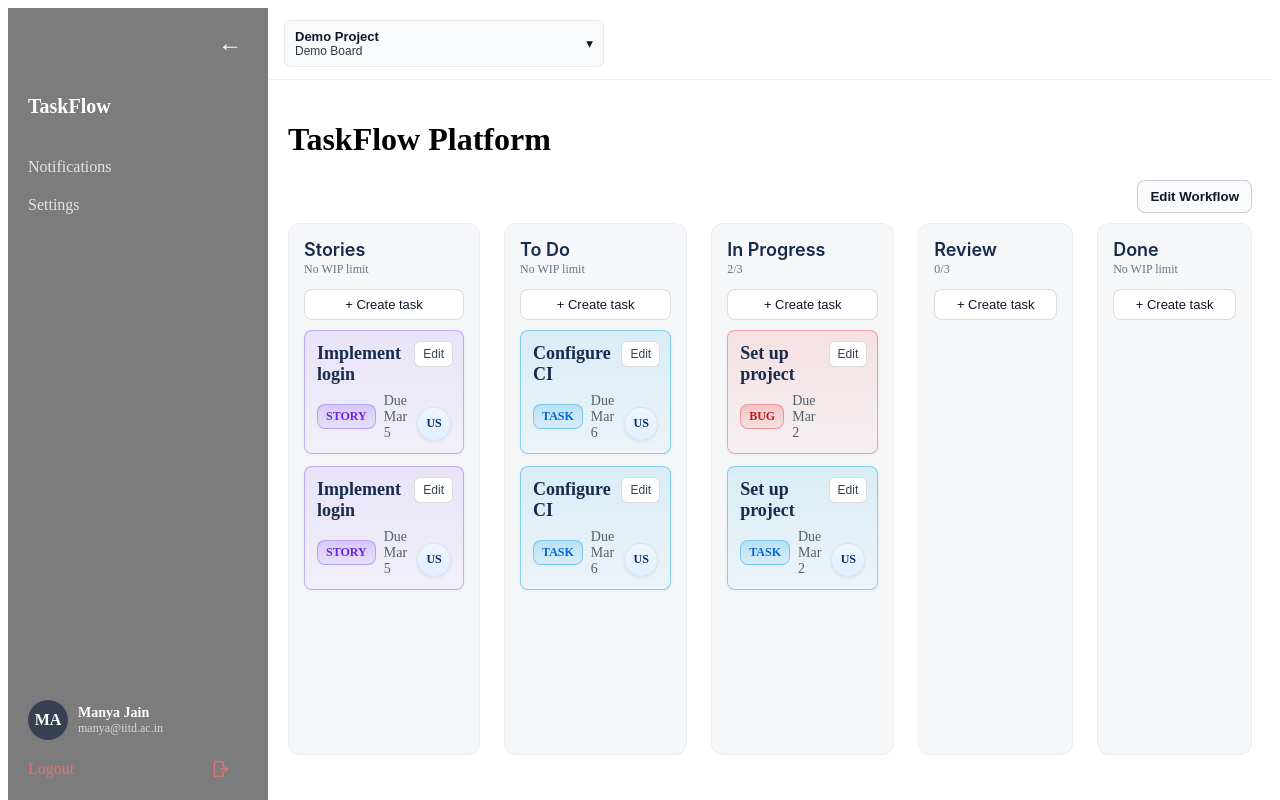
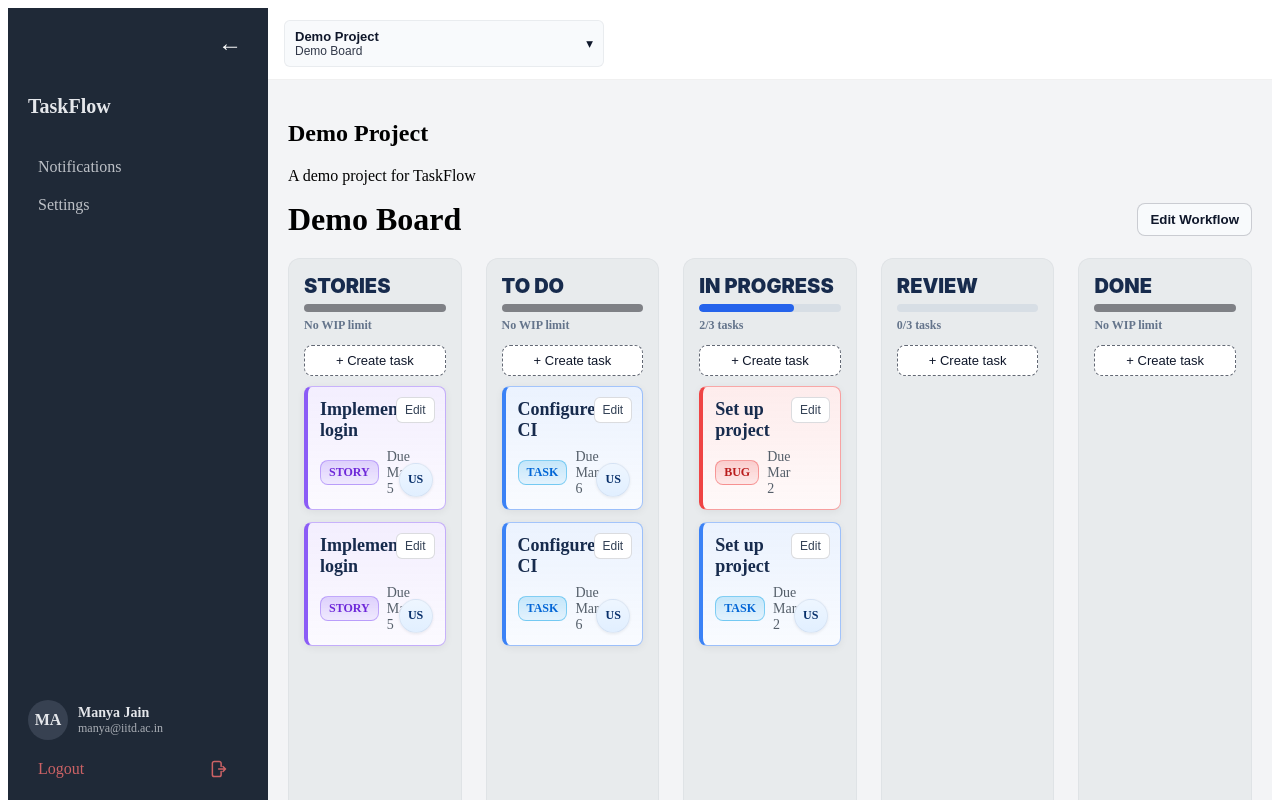
Before and after one commit to sir12321/Task-Board, a React app in the folder frontend/: page /projects/1/boards/1 in a window 1280 px wide. Shown: the top 800 px of the page. Built offline with nearby package versions, Linux system fonts and the light colour scheme; the HTML template or start-up script is replaced by a standard one.

Commit message:
improved ui

```diff
--- a/frontend/src/components/Board/Board.module.css
+++ b/frontend/src/components/Board/Board.module.css
@@ -1,5 +1,18 @@
+.boardHeader {
+  display: flex;
+  justify-content: space-between;
+  align-items: center;
+  gap: 20px;
+  margin-bottom: 20px;
+}
+
+.boardHeader h1 {
+  margin: 0;
+  flex: 1;
+}
+
 .boardWorkspace {
-  margin-top: 20px;
+  margin-top: 0;
 }
 
 .workflowToolbar {
@@ -19,7 +32,7 @@
 }
 
 .workflowModeButton:hover {
-  background: #e2e8f0;
+  background: #f2f6fa;
 }
 
 .board {
@@ -50,12 +63,17 @@
   position: fixed;
   right: 20px;
   bottom: 20px;
-  background: rgba(20,20,20,0.72);
+  background: rgba(20, 20, 20, 0.72);
   color: #fff;
   padding: 10px 14px;
   border-radius: 8px;
-  box-shadow: 0 6px 18px rgba(15,23,42,0.3);
+  box-shadow: 0 6px 18px rgba(15, 23, 42, 0.3);
   z-index: 1200;
   font-size: 14px;
   max-width: 320px;
 }
+
+.abc {
+  display: flex;
+  flex-direction: column;
+}
--- a/frontend/src/components/Board/Board.tsx
+++ b/frontend/src/components/Board/Board.tsx
@@ -201,11 +201,14 @@ const Board = ({
       return;
     }
 
-    const currentIndex = sortedColumns.findIndex((column) => column.id === columnId);
+    const currentIndex = sortedColumns.findIndex(
+      (column) => column.id === columnId,
+    );
     if (currentIndex === -1) {
       return;
     }
-    const targetIndex = direction === 'left' ? currentIndex - 1 : currentIndex + 1;
+    const targetIndex =
+      direction === 'left' ? currentIndex - 1 : currentIndex + 1;
     if (targetIndex >= 0 && sortedColumns[targetIndex]?.id === 'col-story') {
       setToast('Stories column must stay first');
       return;
@@ -249,7 +252,10 @@ const Board = ({
       return;
     }
 
-    dispatch({ type: 'UPDATE_COLUMN_WIP', payload: { columnId, wipLimit: nextWip } });
+    dispatch({
+      type: 'UPDATE_COLUMN_WIP',
+      payload: { columnId, wipLimit: nextWip },
+    });
   };
 
   const handleDeleteColumn = async (columnId: string) => {
@@ -277,9 +283,16 @@ const Board = ({
   };
 
   return (
-    <div className={styles.boardWorkspace}>
+    <div style={{ padding: '20px' }}>
+      <div className="project-section">
+        <div className="project-info">
+          <h2>{state.projectDetails.name}</h2>
+          <p>{state.projectDetails.description}</p>
+        </div>
+        <div className="abc">
+          <div className={styles.boardHeader}>
+            <h1>{state.board.name}</h1>
             {canManageColumns && (
-        <div className={styles.workflowToolbar}>
               <button
                 type="button"
                 className={styles.workflowModeButton}
@@ -287,15 +300,20 @@ const Board = ({
               >
                 {workflowEditMode ? 'Done Editing Workflow' : 'Edit Workflow'}
               </button>
+            )}
           </div>
-      )}
+
+          <div className={styles.boardWorkspace}></div>
+        </div>
 
         <div className={styles.board}>
-        {sortedColumns.map((column, index) => (
+          {sortedColumns.map((column, index) =>
             (() => {
               const leftNeighbor = index > 0 ? sortedColumns[index - 1] : null;
               const rightNeighbor =
-              index < sortedColumns.length - 1 ? sortedColumns[index + 1] : null;
+                index < sortedColumns.length - 1
+                  ? sortedColumns[index + 1]
+                  : null;
               const isStory = column.id === 'col-story';
               const canMoveLeft =
                 !isStory && index > 0 && leftNeighbor?.id !== 'col-story';
@@ -321,13 +339,19 @@ const Board = ({
                       const pb = priorityOrder[b.priority] ?? 0;
                       if (pa !== pb) return pb - pa; // higher priority first
 
-                const da = a.dueDate ? new Date(a.dueDate).getTime() : Infinity;
-                const db = b.dueDate ? new Date(b.dueDate).getTime() : Infinity;
+                      const da = a.dueDate
+                        ? new Date(a.dueDate).getTime()
+                        : Infinity;
+                      const db = b.dueDate
+                        ? new Date(b.dueDate).getTime()
+                        : Infinity;
                       if (da !== db) return da - db; // earlier due date first
 
                       return a.title.localeCompare(b.title);
                     })}
-            isDraggable={state.projectDetails.userRole !== 'PROJECT_VIEWER'}
+                  isDraggable={
+                    state.projectDetails.userRole !== 'PROJECT_VIEWER'
+                  }
                   onDropTask={handleDrop}
                   onTaskClick={(taskId) => setSelectedTaskId(taskId)}
                   onTaskEdit={(taskId) => {
@@ -352,13 +376,17 @@ const Board = ({
                   canMoveLeft={canMoveLeft}
                   canMoveRight={canMoveRight}
                   onMoveLeft={(columnId) => handleMoveColumn(columnId, 'left')}
-            onMoveRight={(columnId) => handleMoveColumn(columnId, 'right')}
-            onEditWip={(columnId) => handleEditWip(columnId, column.wipLimit)}
+                  onMoveRight={(columnId) =>
+                    handleMoveColumn(columnId, 'right')
+                  }
+                  onEditWip={(columnId) =>
+                    handleEditWip(columnId, column.wipLimit)
+                  }
                   onDeleteColumn={(columnId) => handleDeleteColumn(columnId)}
                 />
               );
-          })()
-        ))}
+            })(),
+          )}
           {canManageColumns && workflowEditMode && (
             <button
               type="button"
@@ -409,7 +437,9 @@ const Board = ({
                 return;
               }
 
-            const column = state.board.columns.find((c) => c.id === payload.columnId);
+              const column = state.board.columns.find(
+                (c) => c.id === payload.columnId,
+              );
               const now = new Date().toISOString();
               dispatch({
                 type: 'ADD_TASK',
@@ -440,7 +470,8 @@ const Board = ({
             mode="edit"
             task={state.board.tasks.find((t) => t.id === editingTaskId)}
             defaultColumnId={
-            state.board.tasks.find((t) => t.id === editingTaskId)?.columnId ?? 'col-backlog'
+              state.board.tasks.find((t) => t.id === editingTaskId)?.columnId ??
+              'col-backlog'
             }
             columns={state.board.columns}
             tasks={state.board.tasks}
@@ -459,6 +490,7 @@ const Board = ({
           />
         )}
       </div>
+    </div>
   );
 };
 
--- a/frontend/src/components/Board/Column.module.css
+++ b/frontend/src/components/Board/Column.module.css
@@ -1,13 +1,15 @@
 .column {
   position: relative;
-  background: #f6f7f9;
+  background: #e8ebed;
   border-radius: 12px;
   padding: 16px;
   width: 260px;
-  min-height: 500px;
+  min-height: 750px;
+  max-height: 70vh;
   box-shadow: inset 0 0 0 1px rgba(9, 30, 66, 0.04);
   display: flex;
   flex-direction: column;
+  overflow-y: auto;
 }
 
 .columnHeader {
@@ -23,20 +25,56 @@
 
 .columnTitle {
   margin: 0;
-  font-size: 18px;
+  font-size: 20px;
   font-family: 'Inter', sans-serif;
-  font-weight: 600;
+  font-weight: 1000;
   color: #172b4d;
 }
 
-.wip-limit {
-  margin-top: 2px;
+.wipIndicator {
+  margin-top: 6px;
+}
+
+.wipProgressTrack {
+  width: 100%;
+  height: 8px;
+  border-radius: 999px;
+  background: #d7dee5;
+  overflow: hidden;
+}
+
+.wipProgressTrackFull {
+  width: 100%;
+  height: 8px;
+  border-radius: 999px;
+  background: #7f8186;
+  overflow: hidden;
+}
+
+.wipProgressFill {
+  height: 100%;
+  border-radius: inherit;
+  background: #2563eb;
+  transition: width 0.2s ease;
+}
+
+.wipProgressFillFull {
+  background: #ea580c;
+}
+
+.wipCount {
+  margin-top: 6px;
   font-size: 12px;
   color: #64748b;
+  font-weight: 600;
+}
+
+.wipCountFull {
+  color: #c2410c;
 }
 
 .createButton {
-  border: 1px solid rgba(15, 23, 42, 0.15);
+  border: 1px dashed rgba(15, 23, 42, 0.65);
   background: #fff;
   color: #0f172a;
   border-radius: 8px;
--- a/frontend/src/components/Board/Column.tsx
+++ b/frontend/src/components/Board/Column.tsx
@@ -42,6 +42,16 @@ const Column = ({
 }: Properties) => {
   const [workflowMenuOpen, setWorkflowMenuOpen] = useState(false);
   const workflowMenuRef = useRef<HTMLDivElement | null>(null);
+  const hasWipLimit =
+    typeof column.wipLimit === 'number' && column.wipLimit > 0;
+  const isAtCapacity =
+    hasWipLimit && (column.wipLimit ? tasks.length >= column.wipLimit : false);
+  const wipProgressPercent = hasWipLimit
+    ? Math.min(
+        (tasks.length / (column.wipLimit ? column.wipLimit : 1)) * 100,
+        100,
+      )
+    : 0;
 
   useEffect(() => {
     if (!workflowMenuOpen) return;
@@ -70,7 +80,7 @@ const Column = ({
     >
       <div className={styles.columnHeader}>
         <div className={styles.columnTitleRow}>
-          <h3 className={styles.columnTitle}>{column.name}</h3>
+          <h3 className={styles.columnTitle}>{column.name.toUpperCase()}</h3>
           {canManageColumns && (
             <div className={styles.workflowMenuWrap} ref={workflowMenuRef}>
               <button
@@ -152,9 +162,35 @@ const Column = ({
             </div>
           )}
         </div>
-        <div className={styles['wip-limit']}>
-          {column.wipLimit ? `${tasks.length}/${column.wipLimit}` : 'No WIP limit'}
-        </div>
+        {hasWipLimit ? (
+          <div className={styles.wipIndicator}>
+            <div className={styles.wipProgressTrack} aria-hidden="true">
+              <div
+                className={`${styles.wipProgressFill} ${isAtCapacity ? styles.wipProgressFillFull : ''}`}
+                style={{ width: `${wipProgressPercent}%` }}
+              />
+            </div>
+            <div
+              className={`${styles.wipCount} ${isAtCapacity ? styles.wipCountFull : ''}`}
+            >
+              {tasks.length}/{column.wipLimit} tasks
+            </div>
+          </div>
+        ) : (
+          <div className={styles.wipIndicator}>
+            <div className={styles.wipProgressTrackFull} aria-hidden="true">
+              <div
+                className={`${styles.wipProgressFill} ${isAtCapacity ? styles.wipProgressFillFull : ''}`}
+                style={{ width: `${wipProgressPercent}%` }}
+              />
+            </div>
+            <div
+              className={`${styles.wipCount} ${isAtCapacity ? styles.wipCountFull : ''}`}
+            >
+              No WIP limit
+            </div>
+          </div>
+        )}
       </div>
       {canManageTasks && onCreateTask && (
         <button
--- a/frontend/src/components/Layout/Layout.css
+++ b/frontend/src/components/Layout/Layout.css
@@ -1,7 +1,7 @@
 .layout {
   display: flex;
   height: 100vh;
-  background: #ffffff;
+  background: #f3f4f6;
 }
 
 .content {
--- a/frontend/src/components/Layout/Sidebar.css
+++ b/frontend/src/components/Layout/Sidebar.css
@@ -1,7 +1,7 @@
 .sidebar {
   width: 220px;
-  background: #7c7c7d;
-  color: white;
+  background: #1f2937;
+  color: #e5e7eb;
   display: flex;
   flex-direction: column;
   padding: 20px;
@@ -23,15 +23,17 @@
 .nav-item {
   display: flex;
   align-items: center;
-  padding: 10px 0;
+  padding: 10px 10px;
   cursor: pointer;
   opacity: 0.8;
   gap: 10px;
-  width: 100%;
+  width: 90%;
 }
 
 .nav-item:hover {
   opacity: 1;
+  background-color: #0d1117;
+  border-radius: 10px;
 }
 
 .icon {
--- a/frontend/src/components/Task/TaskCard.css
+++ b/frontend/src/components/Task/TaskCard.css
@@ -3,7 +3,7 @@
   padding: 12px;
   border-radius: 8px;
   margin-bottom: 12px;
-  box-shadow: 0 1px 4px rgba(16, 24, 40, 0.06);
+  box-shadow: 0 2px 8px rgba(0, 0, 0, 0.06);
   cursor: grab;
   border: 1px solid rgba(9, 30, 66, 0.06);
   display: flex;
@@ -14,29 +14,62 @@
 }
 
 .task-card.task {
-  border-color: rgba(14, 165, 233, 0.45);
+  border-color: rgba(59, 130, 246, 0.45);
+  background-color: white !important;
   background: linear-gradient(
     180deg,
-    rgba(14, 165, 233, 0.12) 0%,
-    rgba(14, 165, 233, 0.04) 100%
+    rgba(59, 130, 246, 0.1) 0%,
+    rgba(59, 130, 246, 0.03) 100%
   );
+  border-left: 4px solid #3b82f6;
 }
 
 .task-card.story {
   border-color: rgba(139, 92, 246, 0.45);
+  background-color: white !important;
   background: linear-gradient(
     180deg,
-    rgba(139, 92, 246, 0.13) 0%,
-    rgba(139, 92, 246, 0.04) 100%
+    rgba(139, 92, 246, 0.1) 0%,
+    rgba(139, 92, 246, 0.03) 100%
   );
+  border-left: 4px solid #8b5cf6;
 }
 
 .task-card.bug {
   border-color: rgba(239, 68, 68, 0.45);
+  background-color: white !important;
   background: linear-gradient(
     180deg,
-    rgba(239, 68, 68, 0.12) 0%,
-    rgba(239, 68, 68, 0.04) 100%
+    rgba(239, 68, 68, 0.1) 0%,
+    rgba(239, 68, 68, 0.03) 100%
+  );
+  border-left: 4px solid #ef4444;
+}
+
+.task-card.task:hover {
+  border-color: rgba(59, 130, 246, 0.65);
+  background: linear-gradient(
+    180deg,
+    rgba(59, 130, 246, 0.18) 0%,
+    rgba(59, 130, 246, 0.06) 100%
+  );
+}
+
+.task-card.story:hover {
+  border-color: rgba(139, 92, 246, 0.65);
+  background: linear-gradient(
+    180deg,
+    rgba(139, 92, 246, 0.18) 0%,
+    rgba(139, 92, 246, 0.06) 100%
+  );
+}
+
+.task-card.bug:hover {
+  border-color: rgba(239, 68, 68, 0.65);
+  background: linear-gradient(
+    180deg,
+    rgba(239, 68, 68, 0.18) 0%,
+    rgba(239, 68, 68, 0.06) 100%
   );
 }
 
@@ -80,19 +113,31 @@
 .task-card .priority.task {
   color: #0366d6;
   border-color: rgba(14, 165, 233, 0.45);
-  background: linear-gradient(180deg, rgba(14, 165, 233, 0.2) 0%, rgba(14, 165, 233, 0.08) 100%);
+  background: linear-gradient(
+    180deg,
+    rgba(14, 165, 233, 0.2) 0%,
+    rgba(14, 165, 233, 0.08) 100%
+  );
 }
 
 .task-card .priority.story {
   color: #6d28d9;
   border-color: rgba(139, 92, 246, 0.45);
-  background: linear-gradient(180deg, rgba(139, 92, 246, 0.24) 0%, rgba(139, 92, 246, 0.09) 100%);
+  background: linear-gradient(
+    180deg,
+    rgba(139, 92, 246, 0.24) 0%,
+    rgba(139, 92, 246, 0.09) 100%
+  );
 }
 
 .task-card .priority.bug {
   color: #b91c1c;
   border-color: rgba(239, 68, 68, 0.45);
-  background: linear-gradient(180deg, rgba(239, 68, 68, 0.22) 0%, rgba(239, 68, 68, 0.08) 100%);
+  background: linear-gradient(
+    180deg,
+    rgba(239, 68, 68, 0.22) 0%,
+    rgba(239, 68, 68, 0.08) 100%
+  );
 }
 
 .task-card .due-date {
--- a/frontend/src/pages/MockData/BoardPage.tsx
+++ b/frontend/src/pages/MockData/BoardPage.tsx
@@ -1,6 +1,4 @@
-import type {
-  TaskUpsertInput,
-} from '../../types/Types';
+import type { TaskUpsertInput } from '../../types/Types';
 import { useMemo, useState, useEffect, useCallback } from 'react';
 import { useParams } from 'react-router-dom';
 import Layout from '../../components/Layout/Layout';
@@ -14,10 +12,7 @@ import {
   deleteColumnFromBoard,
 } from './boardOperations';
 import { MockUser1 } from './mockData';
-import {
-  defaultProjectId,
-  defaultBoardId,
-} from './routingHelpers';
+import { defaultProjectId, defaultBoardId } from './routingHelpers';
 
 /* ===================================== */
 /* Page Component */
@@ -174,7 +169,9 @@ export default function BoardPage() {
 
       setBoard((prev) => ({
         ...prev,
-        columns: [...prev.columns, createdColumn].sort((a, b) => a.order - b.order),
+        columns: [...prev.columns, createdColumn].sort(
+          (a, b) => a.order - b.order,
+        ),
       }));
     },
     [board.id, selection.project],
@@ -201,10 +198,14 @@ export default function BoardPage() {
       setBoard((prev) => ({
         ...prev,
         columns: prev.columns.map((column) =>
-          column.id === columnId ? { ...column, name: updatedColumn.name } : column,
+          column.id === columnId
+            ? { ...column, name: updatedColumn.name }
+            : column,
         ),
         tasks: prev.tasks.map((task) =>
-          task.columnId === columnId ? { ...task, columnName: updatedColumn.name } : task,
+          task.columnId === columnId
+            ? { ...task, columnName: updatedColumn.name }
+            : task,
         ),
       }));
     },
@@ -260,7 +261,9 @@ export default function BoardPage() {
       setBoard((prev) => ({
         ...prev,
         columns: prev.columns.map((column) =>
-          column.id === columnId ? { ...column, wipLimit: updatedColumn.wipLimit } : column,
+          column.id === columnId
+            ? { ...column, wipLimit: updatedColumn.wipLimit }
+            : column,
         ),
       }));
     },
@@ -297,8 +300,6 @@ export default function BoardPage() {
 
   return (
     <Layout>
-      <div style={{ padding: '20px' }}>
-        <h1>TaskFlow Platform</h1>
       <BoardView
         key={`${selection.project.id}:${board.id}`}
         board={board}
@@ -312,7 +313,6 @@ export default function BoardPage() {
         onUpdateColumnWip={updateColumnWip}
         onDeleteColumn={deleteColumn}
       />
-      </div>
     </Layout>
   );
 }
```
Lines whose indentation alone changed are shown as unchanged.
